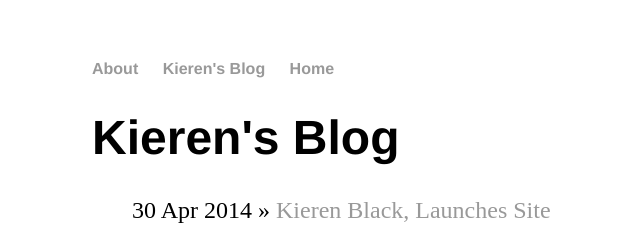
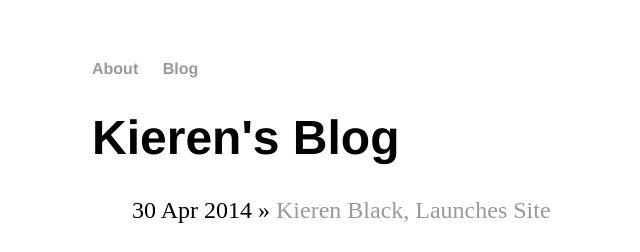
Before and after one commit to kierenblack/kierenblack.github.io, a Jekyll site: the page built from blog/index.html, in a window 1280 px wide. Shown: the top 252 px of the page, without its empty margins (100-740 px from the left). Built offline with Jekyll 4.4.1, drawn with Linux system fonts in a browser that asks for light colours.

Commit message:
remove home from for loop

```diff
--- a/_includes/nav.html
+++ b/_includes/nav.html
@@ -1,10 +1,11 @@
 <nav>
     <ul>
-        {% for page in site.pages %} {% if page.title %}
+
+        {% for page in site.pages %} {% if page.title and page.title != 'Kieren Black' %}
         <li><a href="{{ page.url | prepend: site.baseurl }}">{%- if page.nav -%}
-            {{page.nav }}
+            {{ page.nav }}
             {%- else -%}
-            {{page.title}}
+            {{ page.title}}
         {%- endif -%}</a></li>
         {% endif %} {% endfor %}
     </ul>
--- a/blog/index.html
+++ b/blog/index.html
@@ -1,6 +1,7 @@
 ---
 layout: default
 title: Kieren's Blog
+nav: Blog
 ---
 	<h1>{{ page.title }}</h1>
 	<ul class="posts">
```
